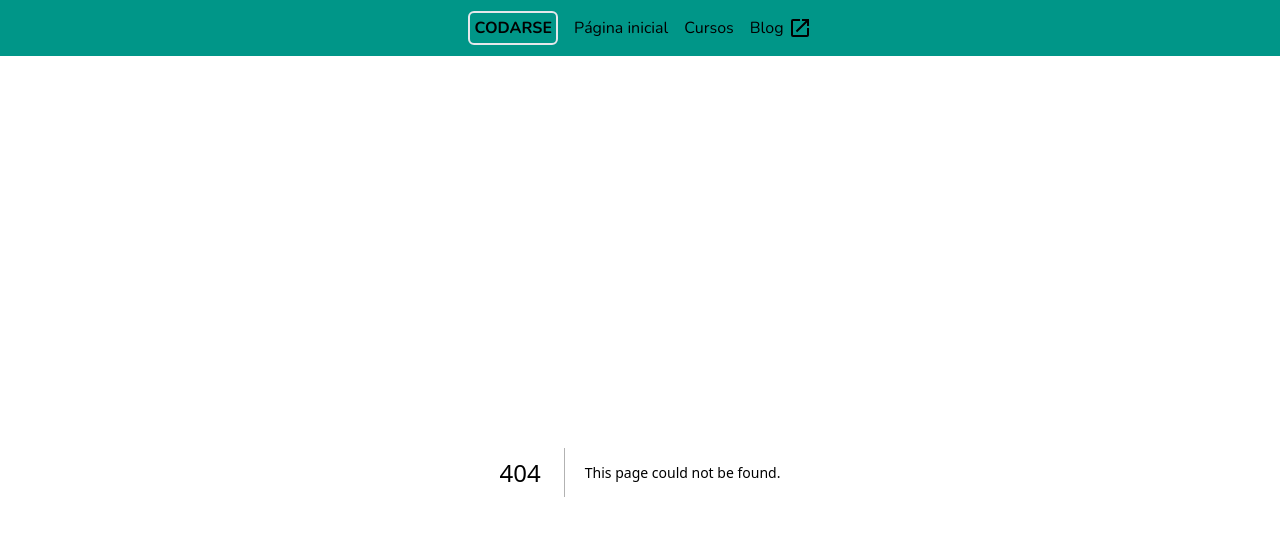
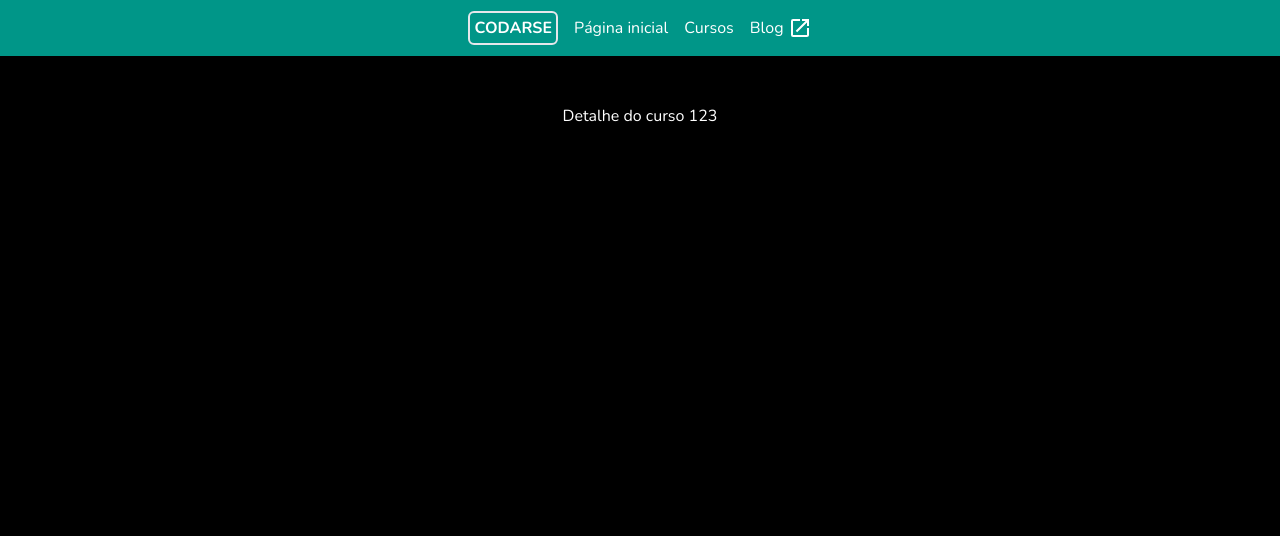
Before and after one commit to Aristidescosta/course-platform, a Next.js app: page /cursos/123 in a window 1280 px wide. Before the commit this address had no page. Shown: the top 536 px of the page. Built offline with nearby package versions, Linux system fonts and the light colour scheme.

Commit message:
feat: add courses page

```diff
--- /dev/null
+++ b/src/app/cursos/[id]/page.tsx
@@ -0,0 +1,22 @@
+import { Metadata } from "next";
+
+type Props = {
+    params: { id: string }
+}
+
+export async function generateMetadata({ params }: Props): Promise<Metadata> {
+
+    return {
+        title: `CodarSe - Detalhe do curso ${params.id}`,
+        description: params.id
+    };
+}
+function PageCourseDetail({ params }: Props) {
+    return (
+        <main className="mt-8 flex justify-center">
+            Detalhe do curso {params.id}
+        </main>
+    );
+}
+
+export default PageCourseDetail;
```
